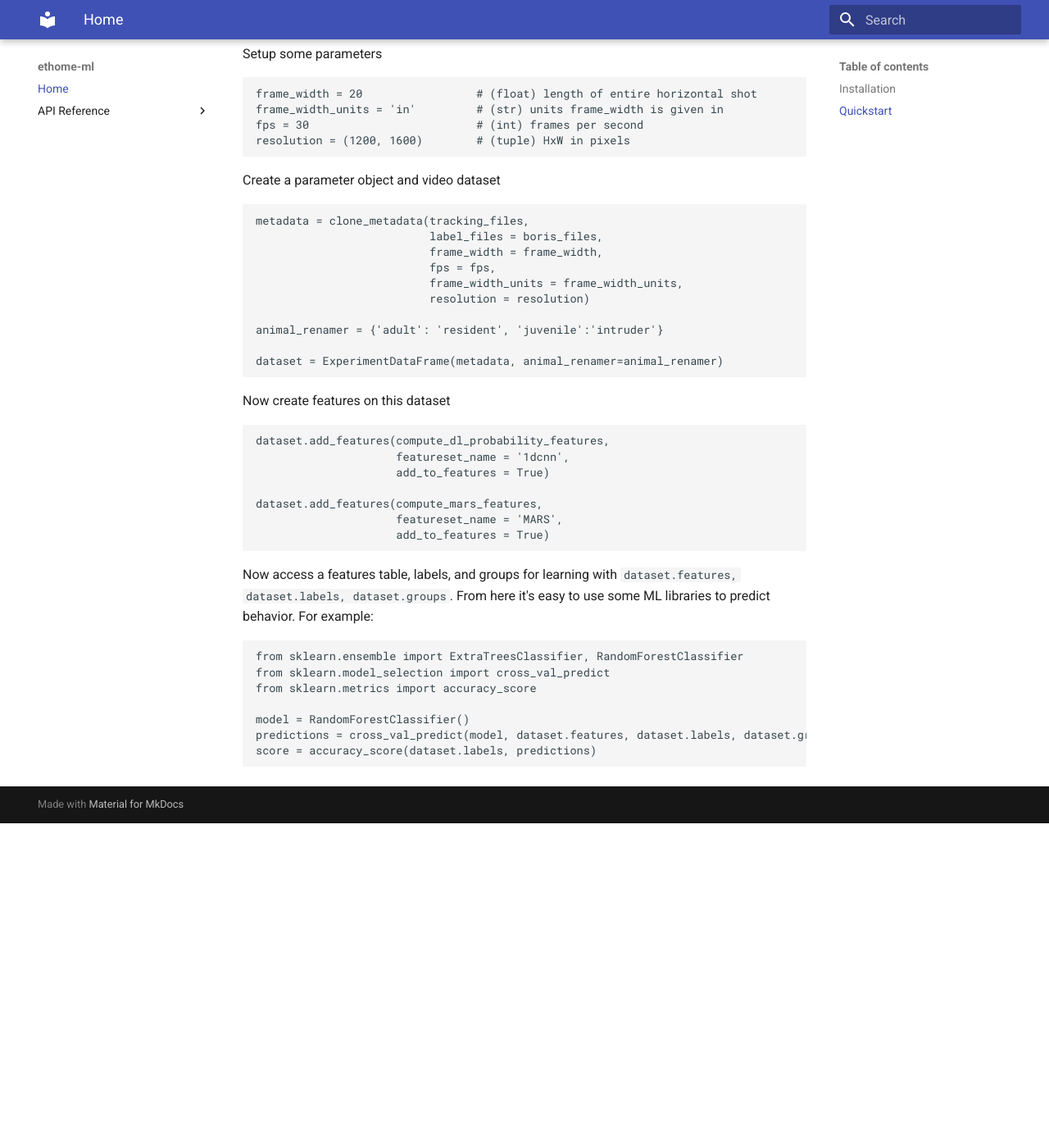
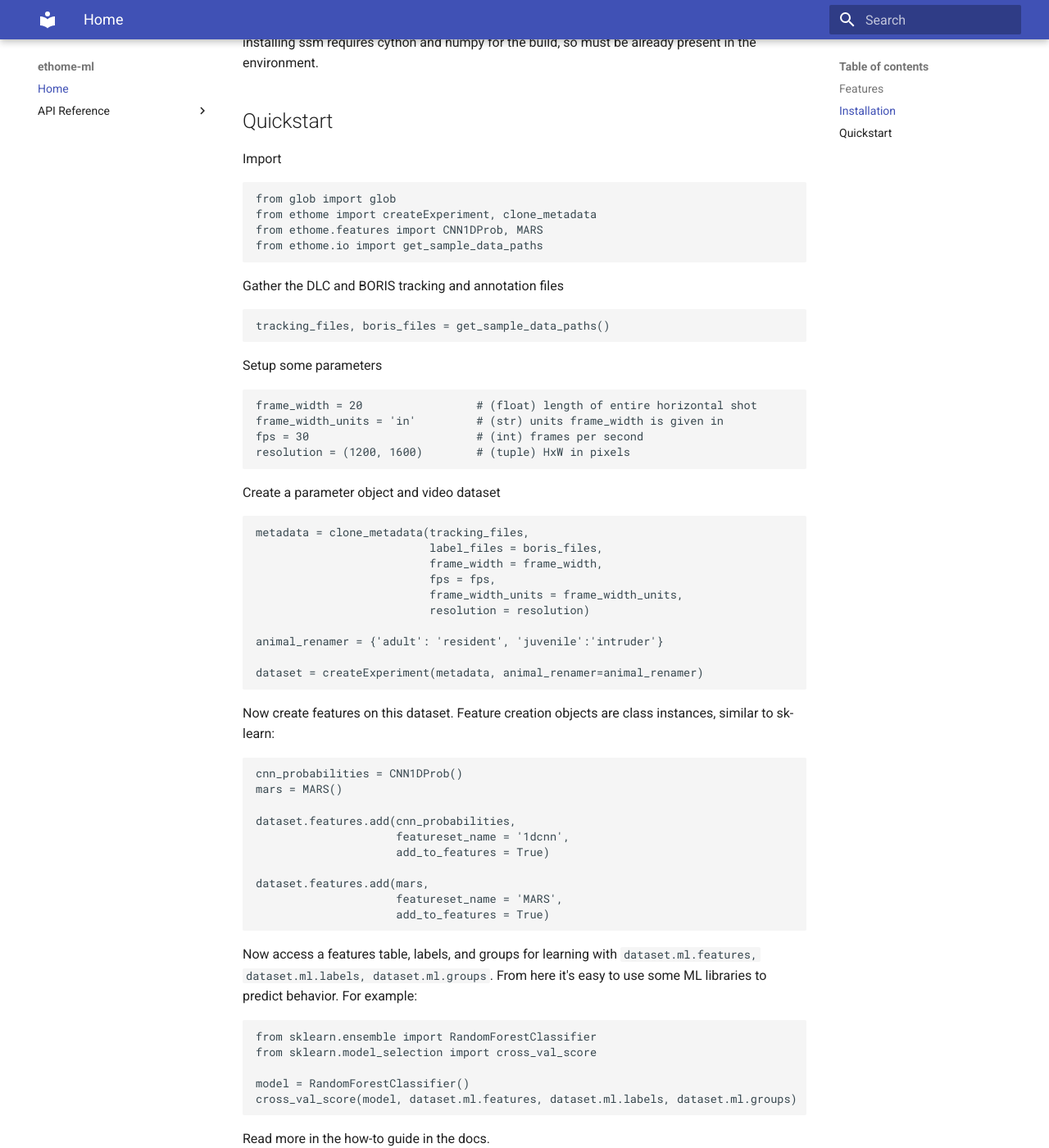
Before and after one commit to benlansdell/ethome, an MkDocs documentation site: the page built from docs/index.md, in a window 1280 px wide and 1400 px high, scrolled down 944 px. Shown: the whole window at 82% size. Built offline with MkDocs 1.6.1 and Material for MkDocs 9.7.7, drawn with Linux system fonts in a browser that asks for light colours; before the commit the page ends 1948 px from its top, so only the background shows below that; some of the changed text lies outside the part shown.

Commit message:
Update codecov badge

````diff
--- a/docs/index.md
+++ b/docs/index.md
@@ -1,22 +1,31 @@
-[![codecov](https://codecov.io/gh/benlansdell/ethome/branch/master/graph/badge.svg?token=PN52Q3UH3G)](https://codecov.io/gh/benlansdell/ethome)
+[![codecov](https://codecov.io/gh/benlansdell/ethome/branch/master/graph/badge.svg?token=IJ0JJBOGGS)](https://codecov.io/gh/benlansdell/ethome)
 
-# ethome
+# Ethome
 
 Machine learning for animal behavior.
 
-Interprets pose-tracking files (currently only from DLC), behavior annotations (currently only from BORIS) to train a behavior classifier.
+Interprets pose-tracking files (currently only from DLC) and behavior annotations (currently only from BORIS) to train a behavior classifier, perform unsupervised learning, and other common analysis tasks.
+
+## Features
+
+* Interpolate DLC data
+* Create generic features for kinematic analysis and downstream ML tasks
+* Create features specifically for mouse resident-intruder setup
+* Read in DLC pose data and corresponding BORIS behavior annotations to make supervised learning easy
+* Perform unsupervised learning on pose data to extract discrete behavioral motifs (MotionMapper)
+* Quickly generate a movie with behavior predictions
 
 ## Installation
 
 ```
-pip install ethome
+pip install ethome-ml
 ```
 
 Can install optional extras with:
 
 ```
 pip install numpy, cython
-pip install ethome[all]
+pip install ethome-ml[all]
 ```
 
 This includes matplotlib, keras, and Linderman lab's state-space model package, [ssm](https://github.com/lindermanlab/ssm). Note that installing ssm requires cython and numpy for the build, so must be already present in the environment.
@@ -26,8 +35,9 @@
 Import
 ```
 from glob import glob
-from ethome import ExperimentDataFrame, clone_metadata
-from ethome import compute_dl_probability_features, compute_mars_features
+from ethome import createExperiment, clone_metadata
+from ethome.features import CNN1DProb, MARS
+from ethome.io import get_sample_data_paths
 ```
 
 Gather the DLC and BORIS tracking and annotation files
@@ -54,27 +64,30 @@
 
 animal_renamer = {'adult': 'resident', 'juvenile':'intruder'}
 
-dataset = ExperimentDataFrame(metadata, animal_renamer=animal_renamer)
+dataset = createExperiment(metadata, animal_renamer=animal_renamer)
 ```
 
-Now create features on this dataset
+Now create features on this dataset. Feature creation objects are class instances, similar to sk-learn:
 ```
-dataset.add_features(compute_dl_probability_features,
+cnn_probabilities = CNN1DProb()
+mars = MARS()
+
+dataset.features.add(cnn_probabilities,
                      featureset_name = '1dcnn',
                      add_to_features = True)
 
-dataset.add_features(compute_mars_features,
+dataset.features.add(mars,
                      featureset_name = 'MARS',
                      add_to_features = True)
 ```
 
-Now access a features table, labels, and groups for learning with `dataset.features, dataset.labels, dataset.groups`. From here it's easy to use some ML libraries to predict behavior. For example:
+Now access a features table, labels, and groups for learning with `dataset.ml.features, dataset.ml.labels, dataset.ml.groups`. From here it's easy to use some ML libraries to predict behavior. For example:
 ```
-from sklearn.ensemble import ExtraTreesClassifier, RandomForestClassifier
-from sklearn.model_selection import cross_val_predict
-from sklearn.metrics import accuracy_score
+from sklearn.ensemble import RandomForestClassifier
+from sklearn.model_selection import cross_val_score
 
 model = RandomForestClassifier()
-predictions = cross_val_predict(model, dataset.features, dataset.labels, dataset.groups)
-score = accuracy_score(dataset.labels, predictions)
+cross_val_score(model, dataset.ml.features, dataset.ml.labels, dataset.ml.groups)
 ```
+
+Read more in the how-to guide in the docs.
````
Also changed, not shown: README.md (+4 -3 lines).
